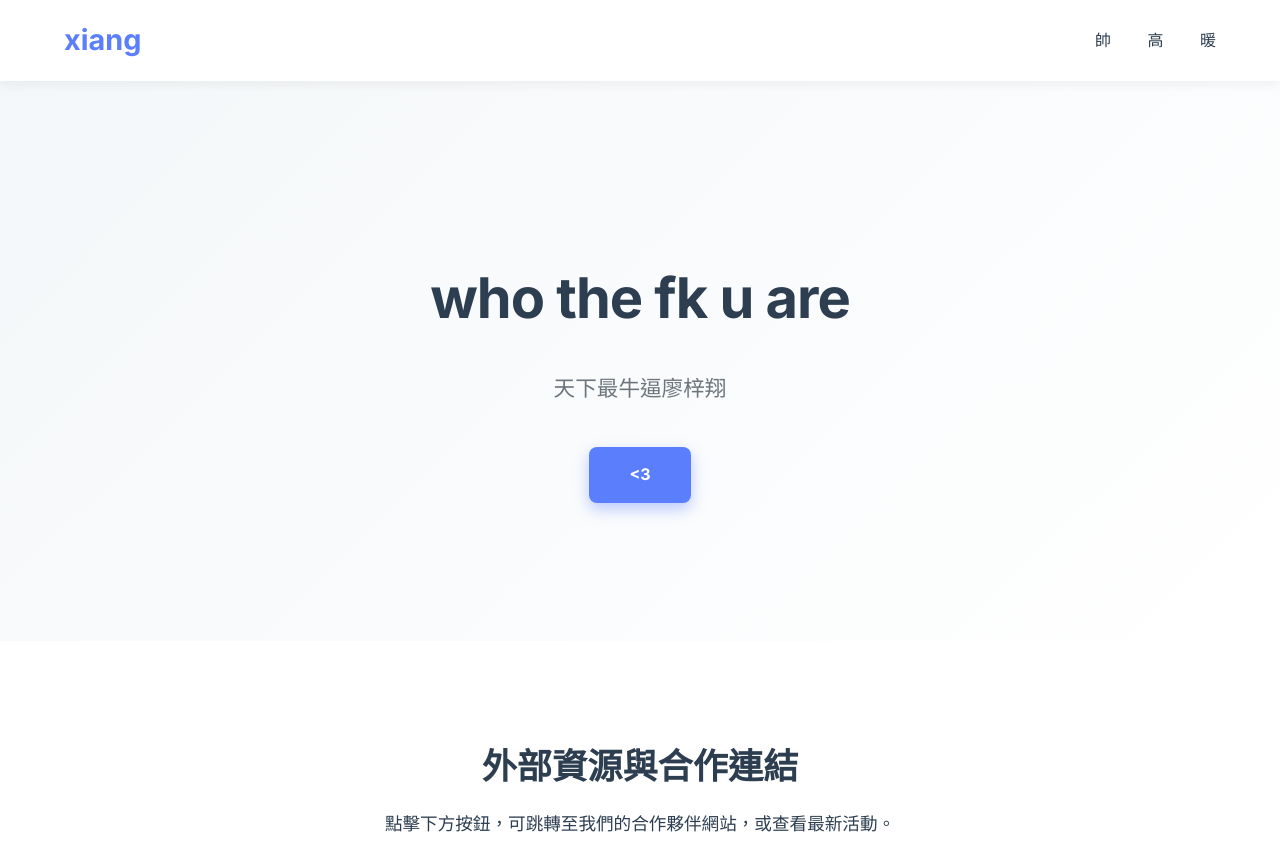
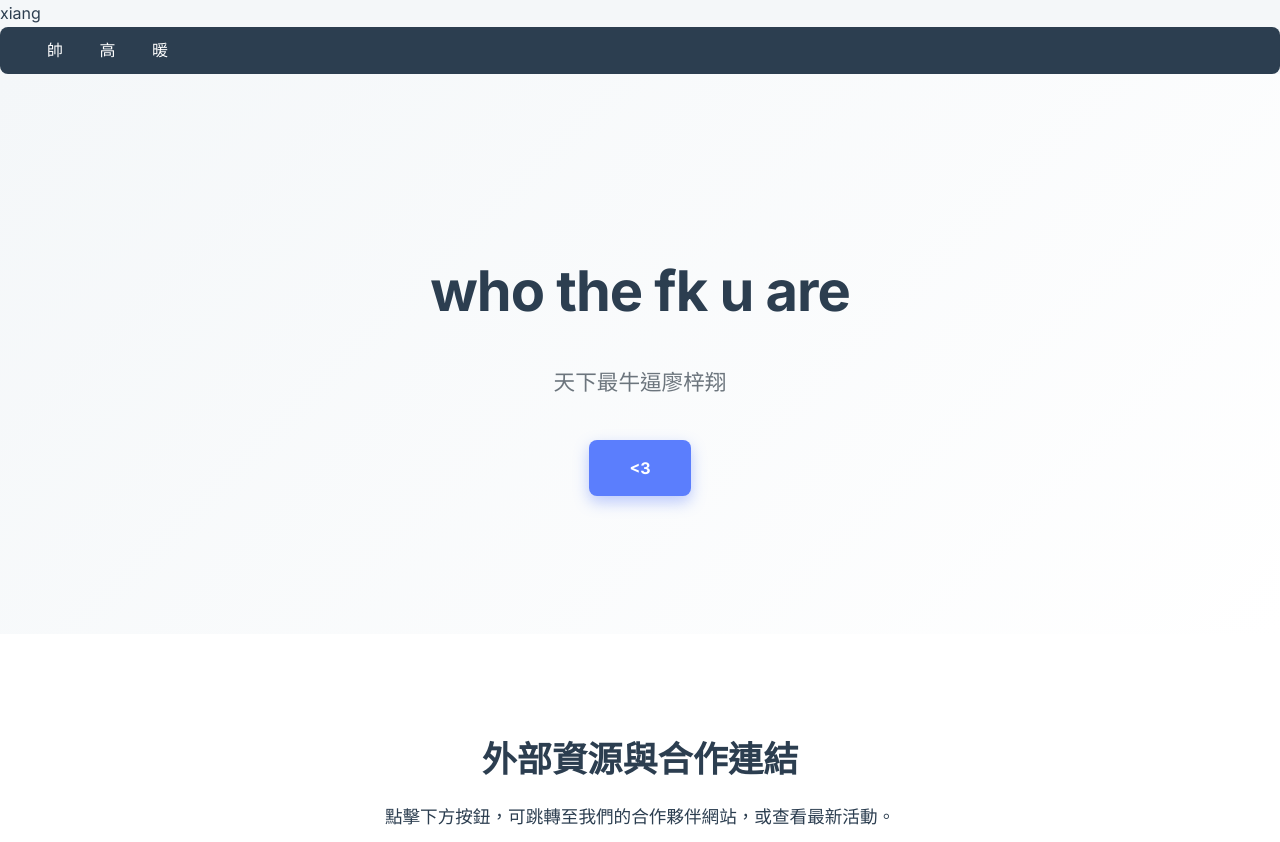
Before and after one commit to xul4y3oo/xiang2008, a plain HTML site: page index.html in a window 1280 px wide. Shown: the top 842 px of the page. Drawn offline with Linux system fonts and the light colour scheme.

Commit message:
Update style.css

```diff
--- a/style.css
+++ b/style.css
@@ -25,34 +25,31 @@ body {
 }
 
 /* 導航欄 (Navbar) - 增加黏性和邊緣 */
-.navbar {
-    position: sticky; /* 滾動時導航欄固定 */
-    top: 0;
-    z-index: 1000;
-    display: flex;
-    justify-content: space-between;
-    align-items: center;
-    padding: 1rem 5%;
-    background-color: #ffffff;
-    box-shadow: 0 4px 10px rgba(0, 0, 0, 0.05); /* 更明顯的陰影 */
+/* 導航欄 (Navbar) 樣式 */
+/* ... (保留 .navbar 樣式不動) ... */
+
+/* 新增樣式：針對導航連結的容器 */
+.navbar nav {
+    /* *** 新增深藍色背景 *** */
+    background-color: var(--text-dark); /* 使用深藍色變數 */
+
+    /* 增加邊框，使其不與導航欄緊貼 */
+    padding: 10px 15px;
+    border-radius: 8px; /* 圓角效果 */
 }
 
-.logo {
-    font-size: 1.8rem;
-    font-weight: 700;
-    color: var(--primary-color);
-}
-
+/* 確保連結文字在深色背景上是可見的 */
 .navbar nav a {
     text-decoration: none;
-    color: var(--text-dark);
+    color: #ffffff; /* 將連結文字設為白色 */
     margin-left: 2rem;
     font-weight: 500;
     position: relative;
 }
 
 .navbar nav a:hover {
-    color: var(--primary-color);
+    /* 懸停時使用強調色，讓效果更明顯 */
+    color: var(--accent-color);
 }
 
 /* 主體內容 (Hero Section) - 更具衝擊力 */
```
